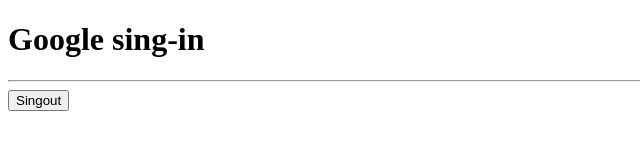
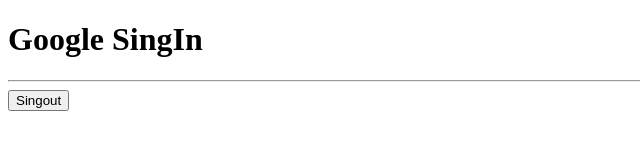
Before and after one commit to VarScript/project-restserver-nodejs, a website: page public/index.html in a window 1280 px wide. Shown: the full height of the page, 0-640 px from the left. Drawn offline with Linux system fonts and the light colour scheme.

```diff
--- a/public/index.html
+++ b/public/index.html
@@ -4,12 +4,12 @@
     <meta charset="UTF-8">
     <meta http-equiv="X-UA-Compatible" content="IE=edge">
     <meta name="viewport" content="width=device-width, initial-scale=1.0">
-    <title>Google sing-in</title>
+    <title>Google SingIn</title>
 </head>
 <body>
 
     <header>
-        <h1>Google sing-in</h1>
+        <h1>Google SingIn</h1>
         <hr>
     </header>
 
```
